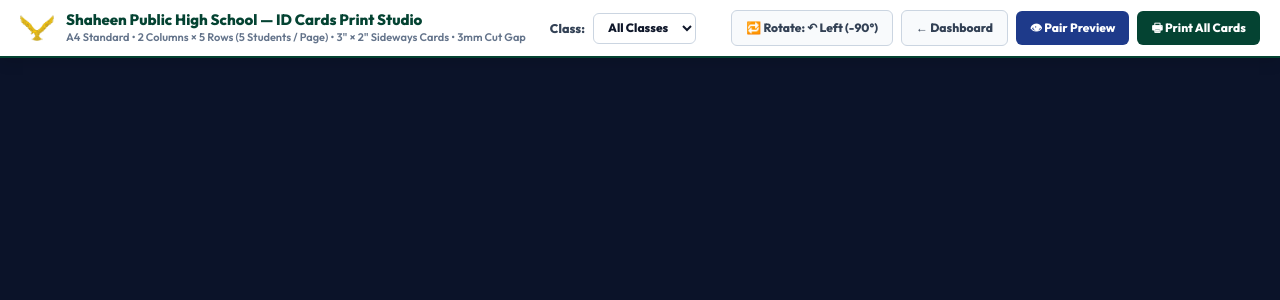
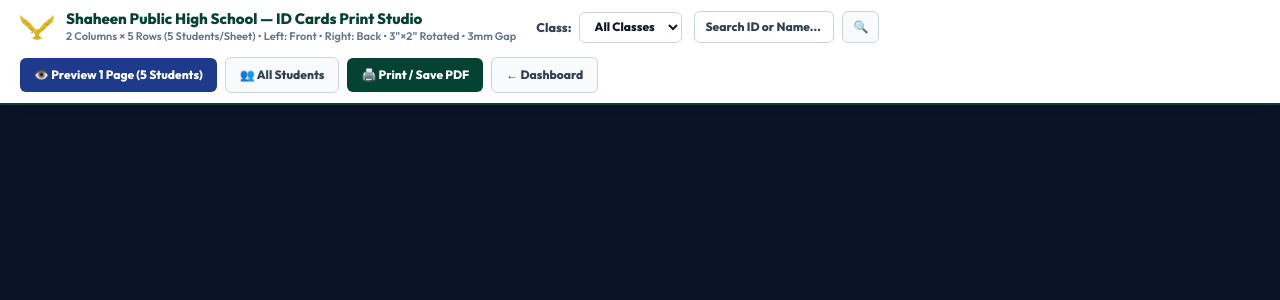
Before and after one commit to noorsmi786/digitalattendance, a FastAPI app: template app/templates/print_cards.html in a window 1280 px wide. Shown: the top 300 px of the page. Run offline with FastAPI, Linux system fonts and the light colour scheme; the template is opened without the code that fills it, so the values that code supplies are empty; some web fonts are replaced.

Commit message:
Implement exact requirements: LEFT=Front, RIGHT=Back, local offline QR code containing student ID only, class filter and search, 1-page sample preview option

```diff
--- a/app/main.py
+++ b/app/main.py
@@ -152,7 +152,9 @@ def admin_page(request: Request):
 def print_cards_page(
     request: Request,
     class_name: Optional[str] = None,
-    student_id: Optional[int] = None
+    student_id: Optional[int] = None,
+    sample_preview: Optional[int] = None,
+    search: Optional[str] = None
 ):
     if not is_authenticated(request):
         return RedirectResponse(url="/login")
@@ -164,17 +166,31 @@ def print_cards_page(
     if student_id:
         query += " AND id = ?"
         params.append(student_id)
-    elif class_name:
+    elif class_name and class_name.strip() and class_name != "All Classes":
         query += " AND class_name = ?"
-        params.append(class_name)
+        params.append(class_name.strip())
+
+    if search and search.strip():
+        term = f"%{search.strip()}%"
+        query += " AND (student_code LIKE ? OR full_name LIKE ? OR roll_no LIKE ?)"
+        params.extend([term, term, term])
 
     query += " ORDER BY class_name ASC, CAST(roll_no AS INTEGER) ASC, roll_no ASC"
+
+    # If sample preview requested, limit to exactly 5 students (1 page)
+    if sample_preview:
+        query += " LIMIT 5"
+
     students = [dict(s) for s in conn.execute(query, params).fetchall()]
+
+    # Fetch all distinct classes for the class filter
+    classes = [r[0] for r in conn.execute("SELECT DISTINCT class_name FROM students WHERE is_active = 1 ORDER BY class_name ASC").fetchall()]
     conn.close()
 
-    # Pre-generate QR base64 images for printing
+    # Pre-generate local QR base64 images containing ONLY student_code (e.g. S101)
     for s in students:
-        s["qr_image"] = generate_qr_base64(s["qr_payload"])
+        # Use student_code directly as the QR payload
+        s["qr_image"] = generate_qr_base64(s.get("student_code", s.get("qr_payload", "")))
 
     return templates.TemplateResponse(
         request=request,
@@ -182,7 +198,10 @@ def print_cards_page(
         context={
             "school_name": get_setting("school_name", "Shaheen Public High School Loi Shalman"),
             "students": students,
-            "class_name": class_name or "All Classes"
+            "classes": classes,
+            "class_name": class_name or "",
+            "search_term": search or "",
+            "is_sample_preview": bool(sample_preview),
         }
     )
 
--- a/app/templates/print_cards.html
+++ b/app/templates/print_cards.html
@@ -3219,32 +3219,56 @@ body {
     <img src="/static/img/shaheen_logo_trans.png" alt="Crest" class="school-crest-mini">
     <div>
       <div class="toolbar-title">Shaheen Public High School — ID Cards Print Studio</div>
-      <div class="toolbar-sub">A4 Standard &bull; 2 Columns × 5 Rows (5 Students / Page) &bull; 3" × 2" Sideways Cards &bull; 3mm Cut Gap</div>
+      <div class="toolbar-sub">2 Columns × 5 Rows (5 Students/Sheet) &bull; Left: Front &bull; Right: Back &bull; 3"×2" Rotated &bull; 3mm Gap</div>
     </div>
 
-    <div class="control-group" style="margin-left: 12px;">
+    <!-- Filter by Class -->
+    <div class="control-group" style="margin-left: 8px;">
       <label for="class-select">Class:</label>
       <select id="class-select" onchange="filterClass(this.value)">
         <option value="">All Classes</option>
-        {% set seen = [] %}
-        {% for s in students %}
-          {% if s.class_name not in seen %}
-            {% set _ = seen.append(s.class_name) %}
-            <option value="{{ s.class_name }}" {% if class_name==s.class_name %}selected{% endif %}>{{ s.class_name }}</option>
-          {% endif %}
+        {% for c in classes %}
+          <option value="{{ c }}" {% if class_name == c %}selected{% endif %}>{{ c }}</option>
         {% endfor %}
       </select>
     </div>
+
+    <!-- Search by Student ID or Name -->
+    <div class="control-group">
+      <input type="text" id="search-input" placeholder="Search ID or Name..." value="{{ search_term }}"
+             style="padding: 6px 10px; border-radius: 6px; border: 1.5px solid #cbd5e1; font-size: 12px; width: 140px;"
+             onkeydown="if(event.key==='Enter') searchStudents()">
+      <button type="button" onclick="searchStudents()" class="btn btn-light" style="padding: 6px 10px;">🔍</button>
+      {% if search_term %}
+        <button type="button" onclick="clearSearch()" class="btn btn-light" style="padding: 6px 8px; color: #ef4444;" title="Clear Search">✕</button>
+      {% endif %}
+    </div>
   </div>
 
   <div class="toolbar-actions">
-    <button type="button" onclick="toggleRotation()" class="btn btn-light" id="rot-btn">&#128257; Rotate: ↶ Left (-90°)</button>
+    <!-- Preview Sample (1 Page / 5 Students) -->
+    {% if not is_sample_preview %}
+      <a href="/print/cards?sample_preview=1{% if class_name %}&class_name={{ class_name }}{% endif %}" class="btn btn-navy" title="Preview first 5 students to verify alignment">
+        👁️ Preview 1 Page (5 Students)
+      </a>
+    {% else %}
+      <a href="/print/cards{% if class_name %}?class_name={{ class_name }}{% endif %}" class="btn btn-navy" title="View all students">
+        📄 Show All Students
+      </a>
+    {% endif %}
+
+    <!-- Generate All Students -->
+    <a href="/print/cards" class="btn btn-light" title="Reset all filters and generate all students">
+      👥 All Students
+    </a>
+
+    <!-- Print / Download PDF -->
+    <button onclick="window.print()" class="btn btn-green" title="Print cards or Save as PDF">
+      🖨️ Print / Save PDF
+    </button>
     <a href="/admin" class="btn btn-light">&larr; Dashboard</a>
-    <a href="/print/card-preview-noqr" target="_blank" class="btn btn-navy">&#128065; Pair Preview</a>
-    <button onclick="window.print()" class="btn btn-green">&#128438;&#65039; Print All Cards</button>
   </div>
 </div>
-
 <div class="screen-container" id="sheets-root">
   {% set chunk_size = 5 %}
   {% set total_students = students|length %}
@@ -3255,7 +3279,7 @@ body {
     {% set page_num = (chunk_start // chunk_size) + 1 %}
 
     <div class="sheet-badge no-print">
-      &#128196; Sheet {{ page_num }} of {{ total_pages }} &bull; Students {{ chunk_start + 1 }}–{{ chunk_start + chunk|length }} of {{ total_students }} (Left: Back &bull; Right: Front)
+      &#128196; Sheet {{ page_num }} of {{ total_pages }} &bull; Students {{ chunk_start + 1 }}–{{ chunk_start + chunk|length }} of {{ total_students }} (Left: Front &bull; Right: Back)
     </div>
 
     <!-- PHYSICAL A4 PAGE CONTAINER -->
@@ -3263,7 +3287,7 @@ body {
 
       <div class="sheet-guide-header no-print">
         <span>Shaheen Public High School &bull; 2-Column × 5-Row A4 Layout</span>
-        <span>Left: Back (QR) &bull; Right: Front</span>
+        <span>Left: Front &bull; Right: Back (QR)</span>
         <span>Sheet {{ page_num }} of {{ total_pages }}</span>
       </div>
 
@@ -3272,63 +3296,8 @@ body {
         {% for s in chunk %}
         <div class="card-row" data-student-code="{{ s.student_code }}" data-class="{{ s.class_name }}">
 
-          <!-- ══════════════════════════════════════════════
-               LEFT COLUMN: BACK SIDE (ATTENDANCE QR)
-               ══════════════════════════════════════════════ -->
-          <div class="card-cell">
-            <div class="card-rot-wrapper">
-              <div class="id-card theme-emerald relative flex flex-col overflow-hidden rounded-[22px] shadow-2xl bg-c1 text-center">
-                <img src="/static/img/shaheen_logo_trans.png" alt="School crest" width="353" height="260" class="object-contain mx-auto mt-3 h-16 w-16"/>
-                <div class="font-serif text-[18px] font-extrabold text-c2">Shaheen Public High School</div>
-                <div dir="rtl" class="font-urdu text-[15px] leading-[2.1] text-c2 [word-spacing:0.2em]">شاہین پبلک ہائی سکول لوئے شلمان</div>
-
-                <!-- Attendance QR (Original 190px Box, High Quality 600x600 Image) -->
-                <div class="mx-auto mt-2 rounded-xl bg-c2 p-2">
-                  <img src="https://api.qrserver.com/v1/create-qr-code/?size=600x600&amp;margin=4&amp;ecc=H&amp;data={{ s.qr_payload | urlencode }}" alt="QR" class="h-[190px] w-[190px] rounded-md bg-cpaper p-1.5" style="display:block; image-rendering:-webkit-optimize-contrast; image-rendering:pixelated;"/>
-                </div>
-
-                <div class="mx-auto mt-3 rounded-full bg-c2 px-5 py-1 font-serif text-[12px] font-bold text-c3">
-                  SCAN FOR ATTENDANCE
-                </div>
-
-                <!-- Helplines & Address -->
-                <div class="mx-6 mt-4 space-y-2.5 text-left">
-                  <div class="flex items-center gap-2">
-                    <span class="flex h-6 w-6 shrink-0 items-center justify-center rounded-full bg-c2 text-c3">
-                      <svg xmlns="http://www.w3.org/2000/svg" width="13" height="13" viewBox="0 0 24 24" fill="none" stroke="currentColor" stroke-width="2.5" stroke-linecap="round" stroke-linejoin="round"><path d="M13.832 16.568a1 1 0 0 0 1.213-.303l.355-.465A2 2 0 0 1 17 15h3a2 2 0 0 1 2 2v3a2 2 0 0 1-2 2A18 18 0 0 1 2 4a2 2 0 0 1 2-2h3a2 2 0 0 1-.8 1.6l-.468.351a1 1 0 0 0-.292 1.233 14 14 0 0 0 6.392 6.384"></path></svg>
-                    </span>
-                    <span class="text-[16px] font-extrabold text-primary-foreground">0335-9365884</span>
-                  </div>
-                  <div class="flex items-center gap-2">
-                    <span class="flex h-6 w-6 shrink-0 items-center justify-center rounded-full bg-c2 text-c3">
-                      <svg xmlns="http://www.w3.org/2000/svg" width="13" height="13" viewBox="0 0 24 24" fill="none" stroke="currentColor" stroke-width="2.5" stroke-linecap="round" stroke-linejoin="round"><path d="M13.832 16.568a1 1 0 0 0 1.213-.303l.355-.465A2 2 0 0 1 17 15h3a2 2 0 0 1 2 2v3a2 2 0 0 1-2 2A18 18 0 0 1 2 4a2 2 0 0 1 2-2h3a2 2 0 0 1-.8 1.6l-.468.351a1 1 0 0 0-.292 1.233 14 14 0 0 0 6.392 6.384"></path></svg>
-                    </span>
-                    <span class="text-[16px] font-extrabold text-primary-foreground">0334-2727432</span>
-                  </div>
-                  <div class="flex items-start gap-2">
-                    <span class="flex h-6 w-6 shrink-0 items-center justify-center rounded-full bg-c2 text-c3">
-                      <svg xmlns="http://www.w3.org/2000/svg" width="13" height="13" viewBox="0 0 24 24" fill="none" stroke="currentColor" stroke-width="2.5" stroke-linecap="round" stroke-linejoin="round"><path d="M20 10c0 4.993-5.539 10.193-7.399 11.799a1 1 0 0 1-1.202 0C9.539 20.193 4 14.993 4 10a8 8 0 0 1 16 0"></path><circle cx="12" cy="10" r="3"></circle></svg>
-                    </span>
-                    <span class="pt-0.5 text-[13.5px] leading-snug font-semibold text-primary-foreground/90">Loi Shalman Near Cricket Ground, Ghundakhel</span>
-                  </div>
-                </div>
-
-                <div class="mx-6 mt-1 text-center text-[8px] text-primary-foreground/60">If found, please return this card to the school office.</div>
-
-                <!-- NoorX AI Elliptical Bottom Banner -->
-                <div class="mt-auto flex items-center justify-between gap-3 bg-c2 px-6 pb-3 pt-3 [clip-path:ellipse(90%_100%_at_50%_100%)]" style="clip-path:ellipse(90% 100% at 50% 100%); -webkit-clip-path:ellipse(90% 100% at 50% 100%);">
-                  <img src="https://api.qrserver.com/v1/create-qr-code/?size=200x200&amp;margin=0&amp;data=https%3A%2F%2Fnoorxai.com%2Fschools" alt="NoorX AI" class="h-[52px] w-[52px] shrink-0 rounded border border-c3 bg-cpaper p-[2px]"/>
-                  <div dir="rtl" class="text-right font-urdu leading-[1.8] text-c3">
-                    <div class="text-[10.5px] font-bold">نوراکس اے آئی پاکستان کا پہلا اسکول مینجمنٹ حل</div>
-                    <div class="text-[9.5px]">حاضری کے لیے اسکین کریں یا QR اسکین کریں</div>
-                  </div>
-                </div>
-              </div>
-            </div>
-          </div>
-
-          <!-- ══════════════════════════════════════════════
-               RIGHT COLUMN: FRONT SIDE (STUDENT DETAILS)
+                    <!-- ══════════════════════════════════════════════
+               LEFT COLUMN: FRONT SIDE (STUDENT DETAILS)
                ══════════════════════════════════════════════ -->
           <div class="card-cell">
             <div class="card-rot-wrapper">
@@ -3455,6 +3424,60 @@ body {
             </div>
           </div>
 
+          <!-- ══════════════════════════════════════════════
+               RIGHT COLUMN: BACK SIDE (ATTENDANCE QR)
+               ══════════════════════════════════════════════ -->
+          <div class="card-cell">
+            <div class="card-rot-wrapper">
+              <div class="id-card theme-emerald relative flex flex-col overflow-hidden rounded-[22px] shadow-2xl bg-c1 text-center">
+                <img src="/static/img/shaheen_logo_trans.png" alt="School crest" width="353" height="260" class="object-contain mx-auto mt-3 h-16 w-16"/>
+                <div class="font-serif text-[18px] font-extrabold text-c2">Shaheen Public High School</div>
+                <div dir="rtl" class="font-urdu text-[15px] leading-[2.1] text-c2 [word-spacing:0.2em]">شاہین پبلک ہائی سکول لوئے شلمان</div>
+
+                <!-- Attendance QR (Original 190px Box, High Quality 600x600 Image) -->
+                <div class="mx-auto mt-2 rounded-xl bg-c2 p-2">
+                  <img src="{{ s.qr_image }}" alt="QR" class="h-[190px] w-[190px] rounded-md bg-cpaper p-1.5" style="display:block; image-rendering:-webkit-optimize-contrast; image-rendering:pixelated;"/>
+                </div>
+
+                <div class="mx-auto mt-3 rounded-full bg-c2 px-5 py-1 font-serif text-[12px] font-bold text-c3">
+                  SCAN FOR ATTENDANCE
+                </div>
+
+                <!-- Helplines & Address -->
+                <div class="mx-6 mt-4 space-y-2.5 text-left">
+                  <div class="flex items-center gap-2">
+                    <span class="flex h-6 w-6 shrink-0 items-center justify-center rounded-full bg-c2 text-c3">
+                      <svg xmlns="http://www.w3.org/2000/svg" width="13" height="13" viewBox="0 0 24 24" fill="none" stroke="currentColor" stroke-width="2.5" stroke-linecap="round" stroke-linejoin="round"><path d="M13.832 16.568a1 1 0 0 0 1.213-.303l.355-.465A2 2 0 0 1 17 15h3a2 2 0 0 1 2 2v3a2 2 0 0 1-2 2A18 18 0 0 1 2 4a2 2 0 0 1 2-2h3a2 2 0 0 1-.8 1.6l-.468.351a1 1 0 0 0-.292 1.233 14 14 0 0 0 6.392 6.384"></path></svg>
+                    </span>
+                    <span class="text-[16px] font-extrabold text-primary-foreground">0335-9365884</span>
+                  </div>
+                  <div class="flex items-center gap-2">
+                    <span class="flex h-6 w-6 shrink-0 items-center justify-center rounded-full bg-c2 text-c3">
+                      <svg xmlns="http://www.w3.org/2000/svg" width="13" height="13" viewBox="0 0 24 24" fill="none" stroke="currentColor" stroke-width="2.5" stroke-linecap="round" stroke-linejoin="round"><path d="M13.832 16.568a1 1 0 0 0 1.213-.303l.355-.465A2 2 0 0 1 17 15h3a2 2 0 0 1 2 2v3a2 2 0 0 1-2 2A18 18 0 0 1 2 4a2 2 0 0 1 2-2h3a2 2 0 0 1-.8 1.6l-.468.351a1 1 0 0 0-.292 1.233 14 14 0 0 0 6.392 6.384"></path></svg>
+                    </span>
+                    <span class="text-[16px] font-extrabold text-primary-foreground">0334-2727432</span>
+                  </div>
+                  <div class="flex items-start gap-2">
+                    <span class="flex h-6 w-6 shrink-0 items-center justify-center rounded-full bg-c2 text-c3">
+                      <svg xmlns="http://www.w3.org/2000/svg" width="13" height="13" viewBox="0 0 24 24" fill="none" stroke="currentColor" stroke-width="2.5" stroke-linecap="round" stroke-linejoin="round"><path d="M20 10c0 4.993-5.539 10.193-7.399 11.799a1 1 0 0 1-1.202 0C9.539 20.193 4 14.993 4 10a8 8 0 0 1 16 0"></path><circle cx="12" cy="10" r="3"></circle></svg>
+                    </span>
+                    <span class="pt-0.5 text-[13.5px] leading-snug font-semibold text-primary-foreground/90">Loi Shalman Near Cricket Ground, Ghundakhel</span>
+                  </div>
+                </div>
+
+                <div class="mx-6 mt-1 text-center text-[8px] text-primary-foreground/60">If found, please return this card to the school office.</div>
+
+                <!-- NoorX AI Elliptical Bottom Banner -->
+                <div class="mt-auto flex items-center justify-between gap-3 bg-c2 px-6 pb-3 pt-3 [clip-path:ellipse(90%_100%_at_50%_100%)]" style="clip-path:ellipse(90% 100% at 50% 100%); -webkit-clip-path:ellipse(90% 100% at 50% 100%);">
+                  <img src="https://api.qrserver.com/v1/create-qr-code/?size=200x200&amp;margin=0&amp;data=https%3A%2F%2Fnoorxai.com%2Fschools" alt="NoorX AI" class="h-[52px] w-[52px] shrink-0 rounded border border-c3 bg-cpaper p-[2px]"/>
+                  <div dir="rtl" class="text-right font-urdu leading-[1.8] text-c3">
+                    <div class="text-[10.5px] font-bold">نوراکس اے آئی پاکستان کا پہلا اسکول مینجمنٹ حل</div>
+                    <div class="text-[9.5px]">حاضری کے لیے اسکین کریں یا QR اسکین کریں</div>
+                  </div>
+                </div>
+              </div>
+            </div>
+          </div>
         </div>
         {% endfor %}
       </div>
@@ -3464,6 +3487,24 @@ body {
 </div>
 
 <script>
+  function searchStudents() {
+    const val = document.getElementById('search-input').value.trim();
+    const url = new URL(window.location.href);
+    if (val) {
+      url.searchParams.set('search', val);
+    } else {
+      url.searchParams.delete('search');
+    }
+    url.searchParams.delete('sample_preview');
+    window.location.href = url.toString();
+  }
+
+  function clearSearch() {
+    const url = new URL(window.location.href);
+    url.searchParams.delete('search');
+    window.location.href = url.toString();
+  }
+
   function filterClass(cls) {
     const url = new URL(window.location.href);
     if (cls) {
```
